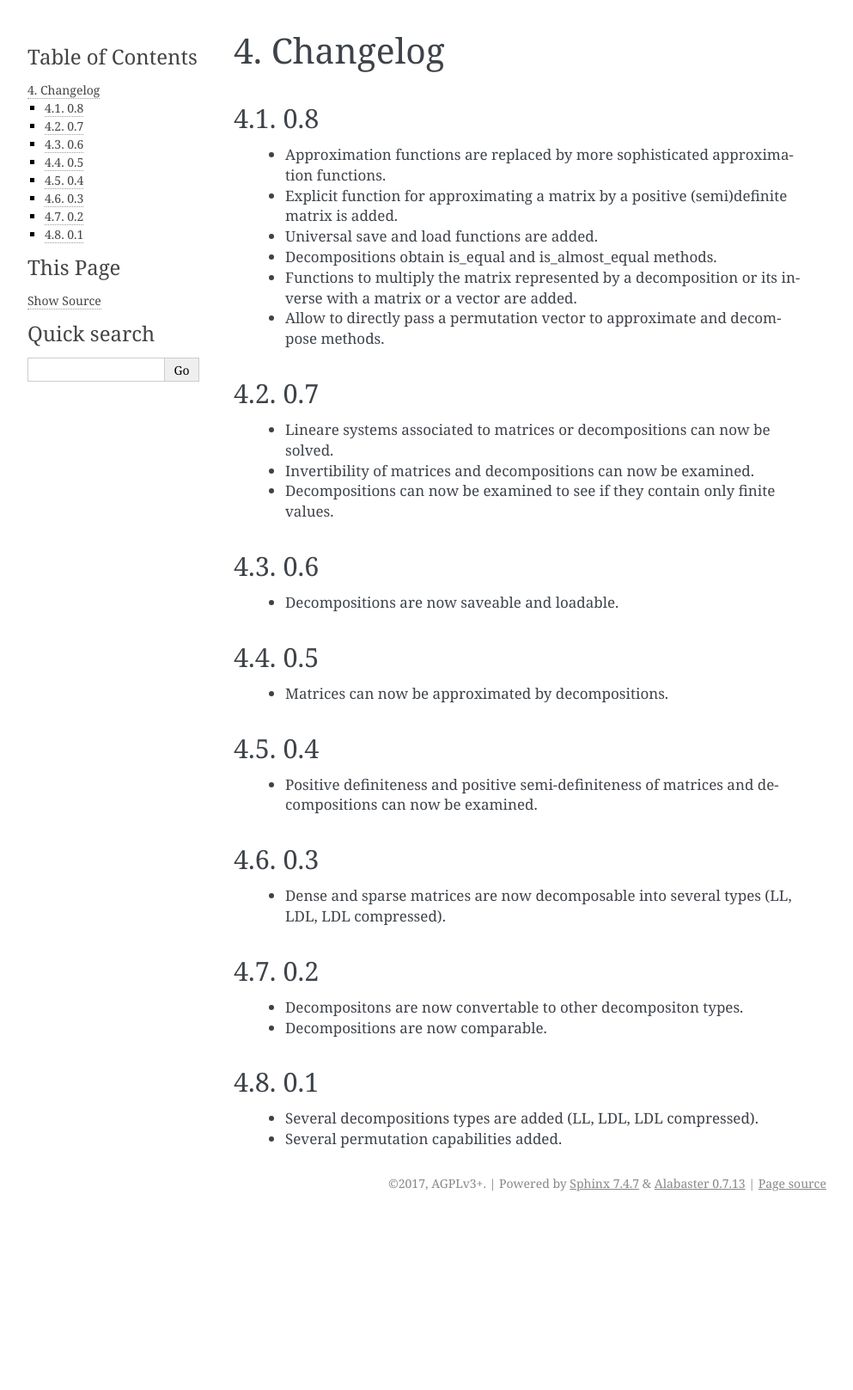
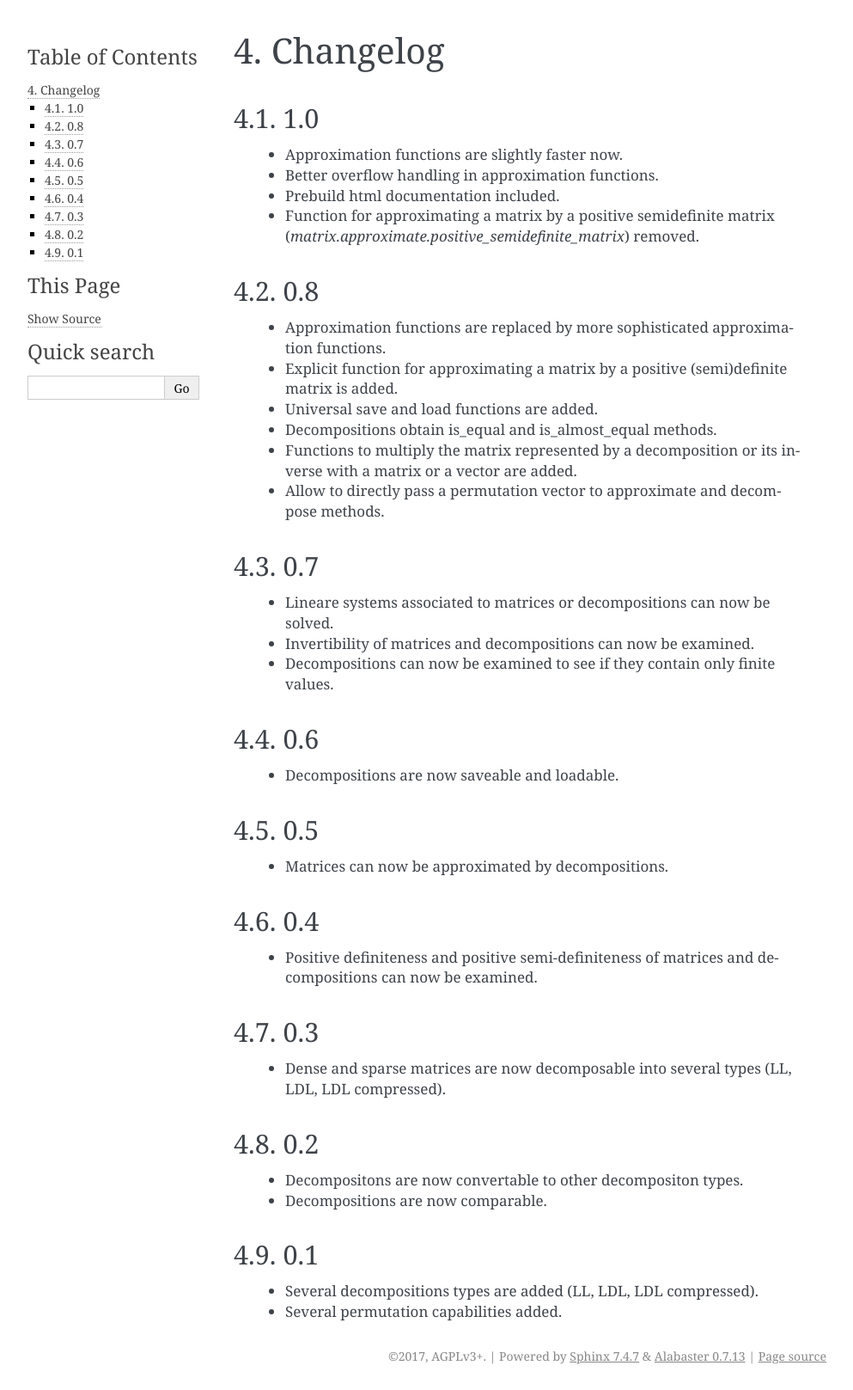
Before and after one commit to jor-/matrix-decomposition, a Sphinx documentation site: the page built from doc/source/changelog.rst, in a window 1280 px wide. Shown: the whole page at 86% size, without its empty margins (148-1141 px from the left). Built offline with Sphinx 7.4.7, drawn with Linux system fonts in a browser that asks for light colours; before the commit the page ends 1416 px from its top, so only the background shows below that.

Commit message:
DOC: SPHINX: changelog updated for version 1.0

```diff
--- a/doc/source/changelog.rst
+++ b/doc/source/changelog.rst
@@ -1,5 +1,13 @@
 Changelog
 =========
+
+
+1.0
+---
+    * Approximation functions are slightly faster now.
+    * Better overflow handling in approximation functions.
+    * Prebuild html documentation included.
+    * Function for approximating a matrix by a positive semidefinite matrix (`matrix.approximate.positive_semidefinite_matrix`) removed.
 
 0.8
 ---
```
